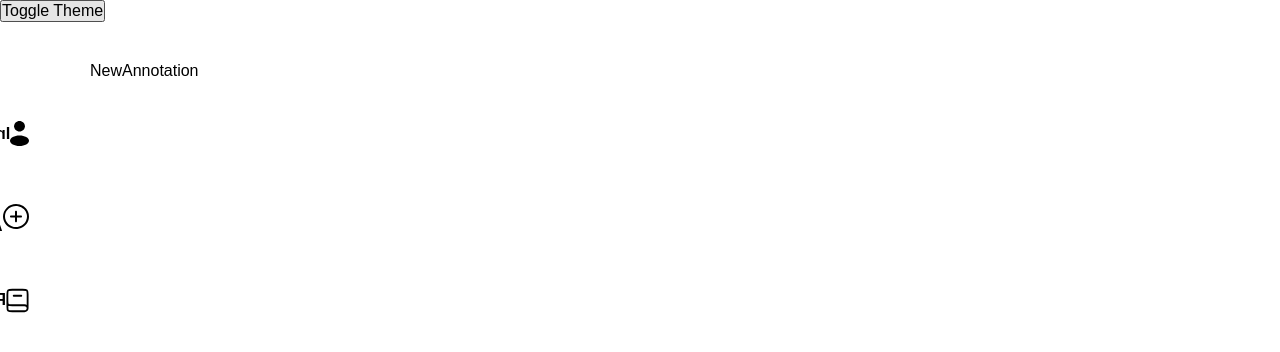
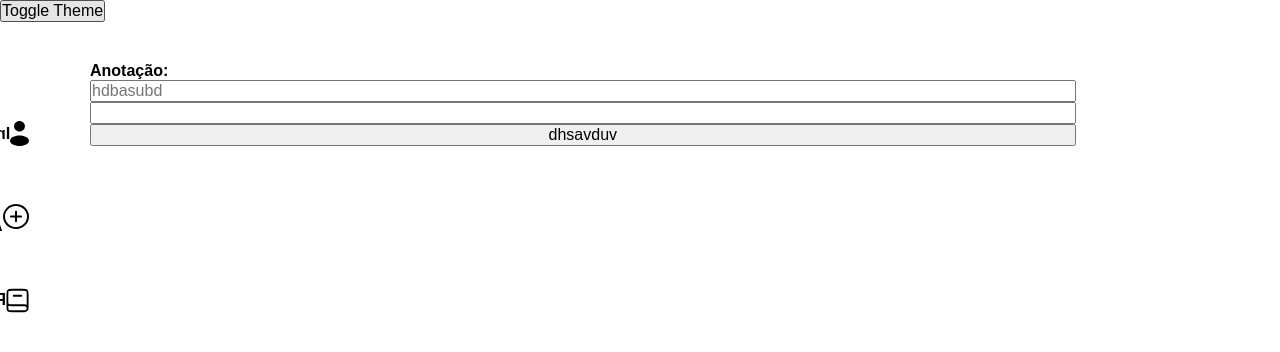
Before and after one commit to Sayd-Developer/Diario, a React (Vite) app: page /newAnnotation in a window 1280 px wide. Shown: the top 352 px of the page. Built offline with nearby package versions, Linux system fonts and the light colour scheme.

Commit message:
style: :art: Create new Annotation

```diff
--- a/src/pages/NewAnnotation/index.tsx
+++ b/src/pages/NewAnnotation/index.tsx
@@ -1,5 +1,14 @@
-import { Container } from "./style"
+import { Container, ContainerContent } from "./style"
+
+import InputRegister from "../../components/InputRegister"
 
 export default function NewAnnotation() {
-  return <Container>NewAnnotation</Container>
+  return <Container>
+    <ContainerContent>
+      <h1>Anotação:</h1>
+      <InputRegister type="text" placeholder="hdbasubd" />
+      <InputRegister type="text" />
+      <button>dhsavduv</button>
+    </ContainerContent>
+  </Container>
 }
--- a/src/pages/NewAnnotation/style.ts
+++ b/src/pages/NewAnnotation/style.ts
@@ -5,3 +5,8 @@ export const Container = styled.div`
   flex-direction: column;
   padding: 40px;
 `
+export const ContainerContent = styled.div`
+  display: flex;
+  flex-direction: column;
+  width: 77vw;
+`
```
